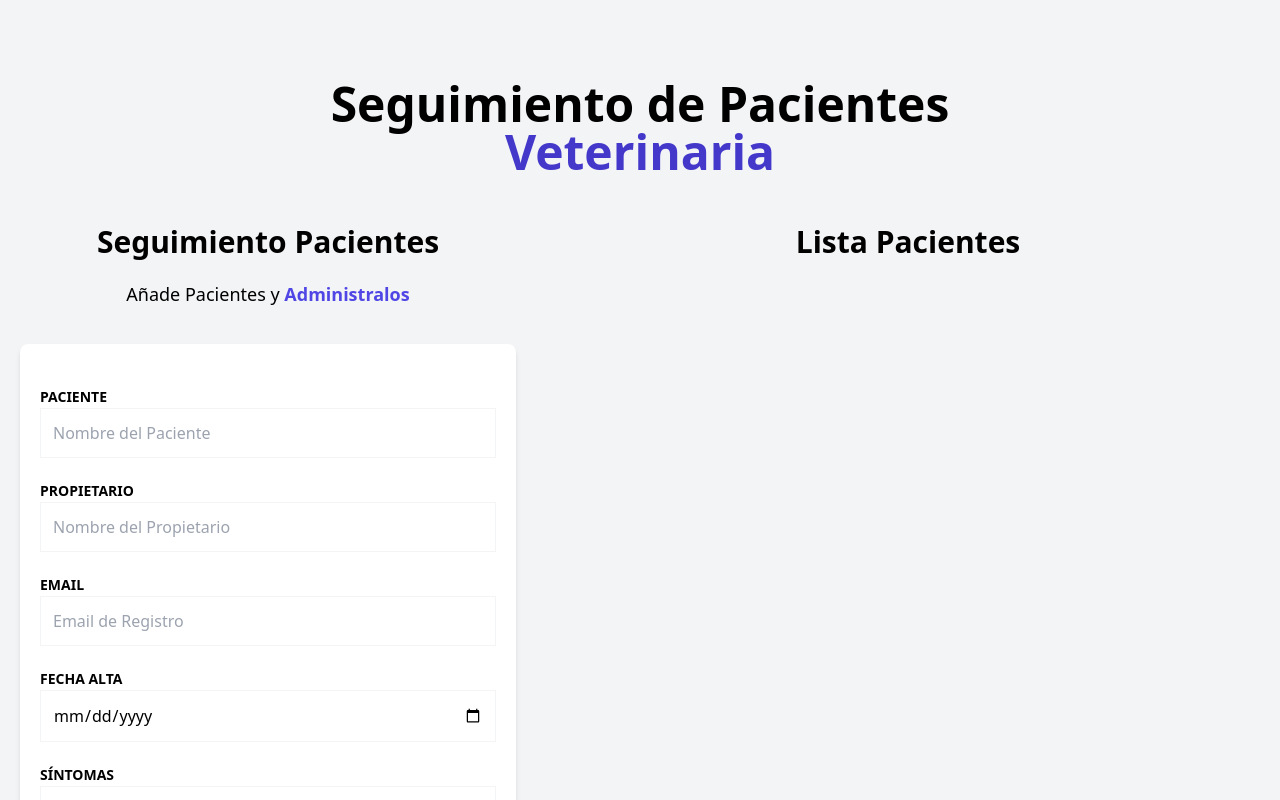
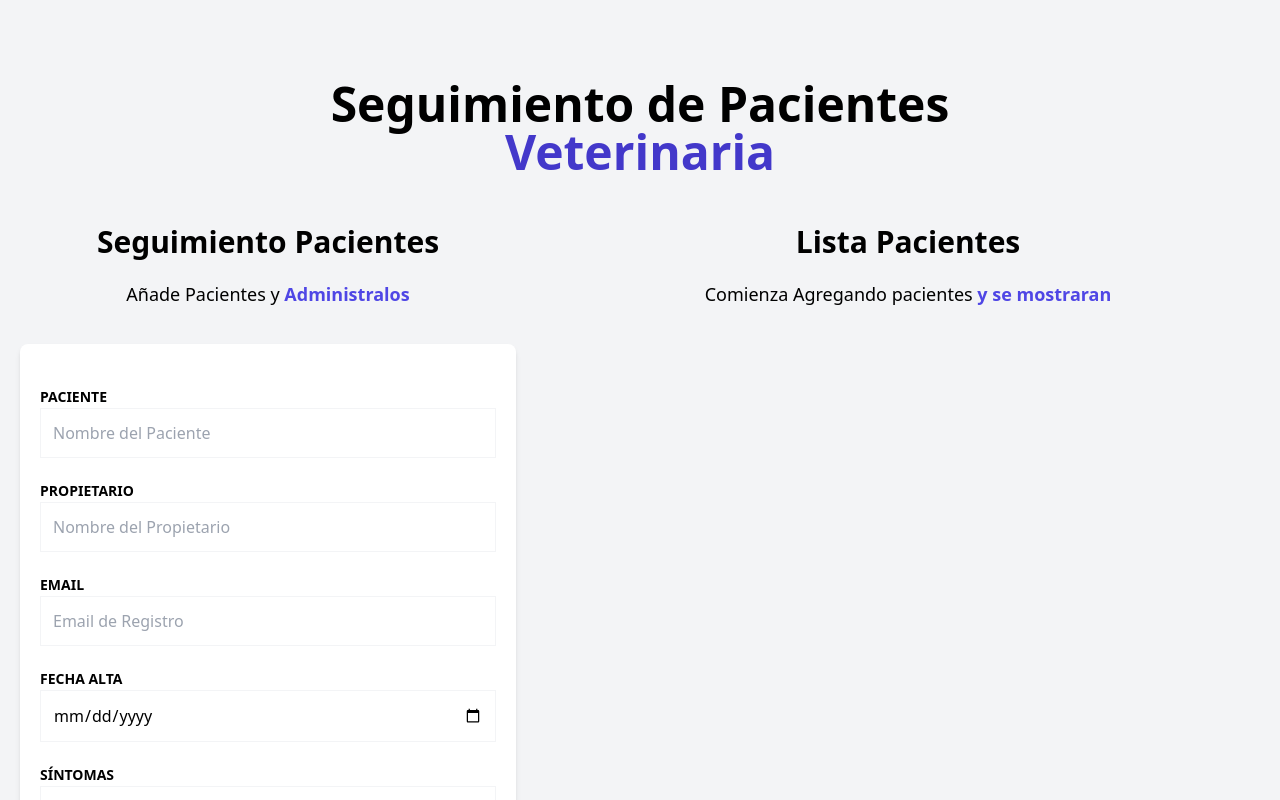
Before and after one commit to Franklin-Gomez/Pacientes-zustand, a React (Vite) app: page / in a window 1280 px wide. Shown: the top 800 px of the page. Built offline with nearby package versions, Linux system fonts and the light colour scheme.

Commit message:
fix bug first message

```diff
--- a/src/Components/PatientList.tsx
+++ b/src/Components/PatientList.tsx
@@ -5,11 +5,13 @@ export default function PatientList() {
 
     const patiens = usePatientStore( state => state.patients )
 
+    console.log( patiens )
+
     return (
         <div className="md:w-1/2 lg:w-3/5 md:h-screen overflow-scroll">
             <h2 className="font-black text-3xl text-center">Lista Pacientes</h2>
 
-            { patiens ?
+            { patiens.length > 0 ?
                 <>
                     { patiens.map(( patient ) =>
                         <div className=" bg-white shadow-md rounded-lg py-10 px-5 my-20 mx-2">
```
